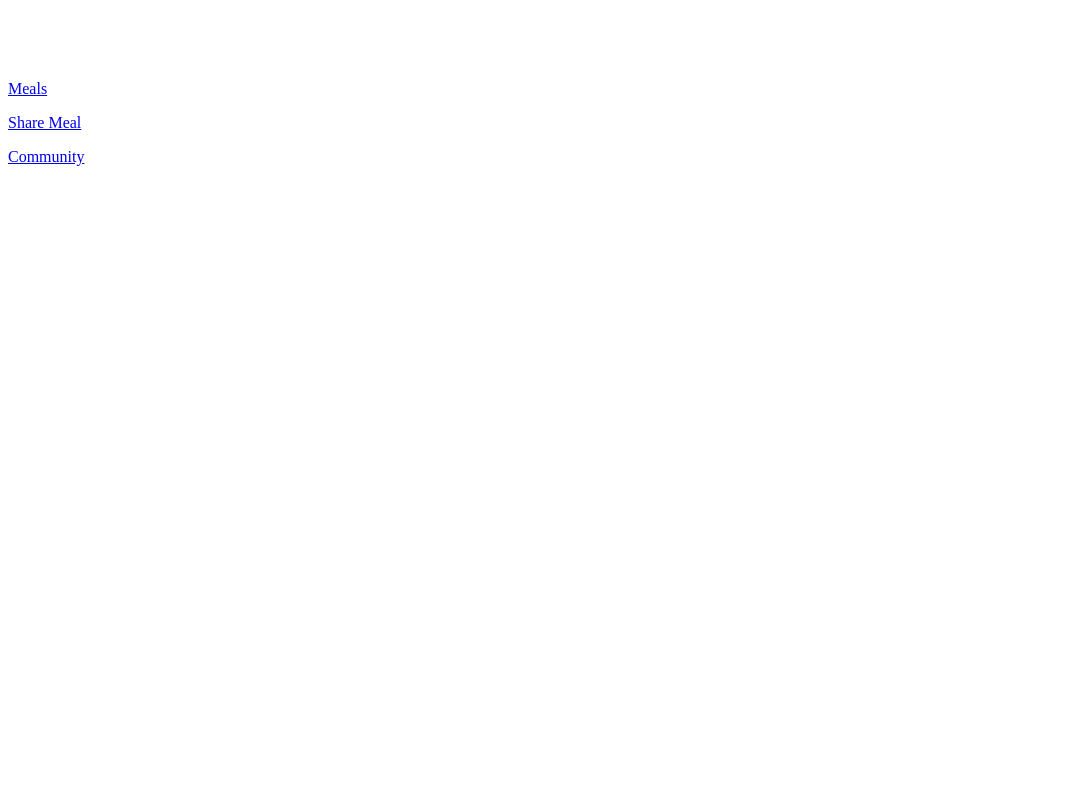
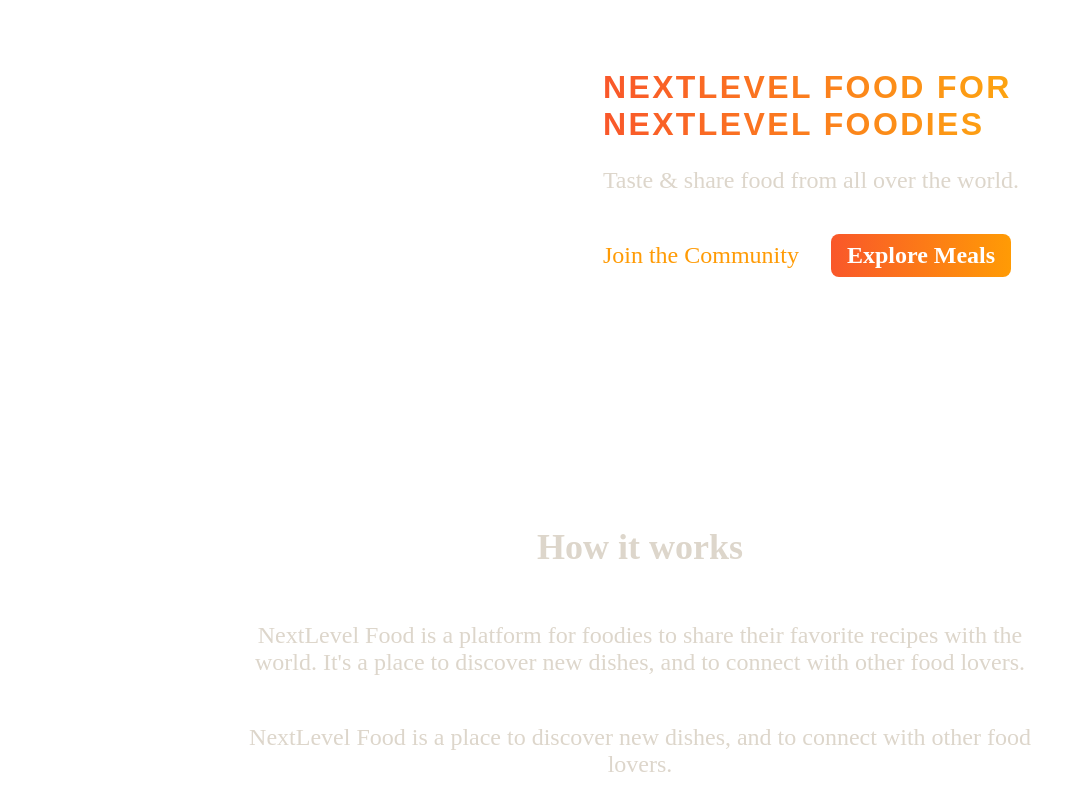
Before and after one commit to HensleyFerrari/food-next-app, a Next.js app: page / in a window 1280 px wide. Shown: the top 800 px of the page, without its empty margins (0-1086 px from the left). Built offline with nearby package versions, Linux system fonts and the light colour scheme.

Commit message:
Populated the start page

```diff
--- a/app/components/main-header/main-header-background.jsx
+++ b/app/components/main-header/main-header-background.jsx
@@ -9,11 +9,11 @@
               <linearGradient id="gradient" x1="0%" y1="0%" x2="100%" y2="0%">
                 <stop
                   offset="0%"
-                  style={{ stopColor: '#9709A4', stopOpacity: '1' }}
+                  style={{ stopColor: '#59453c', stopOpacity: '1' }}
                 />
                 <stop
                   offset="100%"
-                  style={{ stopColor: '#9612EB', stopOpacity: '1' }}
+                  style={{ stopColor: '#8f3a09', stopOpacity: '1' }}
                 />
               </linearGradient>
             </defs>
--- a/app/page.jsx
+++ b/app/page.jsx
@@ -1,20 +1,50 @@
-import Link from "next/link";
+import Link from 'next/link';
+
+import classes from './page.module.css';
 
 export default function Home() {
   return (
+    <>
+      <header className={classes.header}>
+        <div className={classes.slideshow}></div>
+        <div>
+          <div className={classes.hero}>
+            <h1>NextLevel Food for NextLevel Foodies</h1>
+            <p>Taste & share food from all over the world.</p>
+          </div>
+          <div className={classes.cta}>
+            <Link href="/community">Join the Community</Link>
+            <Link href="/meals">Explore Meals</Link>
+          </div>
+        </div>
+      </header>
       <main>
-      <h1 style={{ color: "white", textAlign: "center" }}>
-        Time to get started!
-      </h1>
+        <section className={classes.section}>
+          <h2>How it works</h2>
           <p>
-        <Link href={"/meals"}>Meals</Link>
+            NextLevel Food is a platform for foodies to share their favorite
+            recipes with the world. It&apos;s a place to discover new dishes, and to
+            connect with other food lovers.
           </p>
           <p>
-        <Link href={"/meals/share"}>Share Meal</Link>
+            NextLevel Food is a place to discover new dishes, and to connect
+            with other food lovers.
+          </p>
+        </section>
+
+        <section className={classes.section}>
+          <h2>Why NextLevel Food?</h2>
+          <p>
+            NextLevel Food is a platform for foodies to share their favorite
+            recipes with the world. It&apos;s a place to discover new dishes, and to
+            connect with other food lovers.
           </p>
           <p>
-        <Link href={"/community"}>Community</Link>
+            NextLevel Food is a place to discover new dishes, and to connect
+            with other food lovers.
           </p>
+        </section>
       </main>
+    </>
   );
 }
--- /dev/null
+++ b/app/page.module.css
@@ -0,0 +1,75 @@
+.header {
+    display: flex;
+    gap: 3rem;
+    margin: 3rem auto;
+    width: 90%;
+    max-width: 75rem;
+  }
+
+  .slideshow {
+    width: 40rem;
+    height: 25rem;
+  }
+
+  .hero {
+    color: #ddd6cb;
+    font-size: 1.5rem;
+  }
+
+  .hero h1 {
+    font-size: 2rem;
+    font-weight: bold;
+    font-family: 'Montserrat', sans-serif;
+    letter-spacing: 0.15rem;
+    text-transform: uppercase;
+    background: linear-gradient(90deg, #f9572a, #ffc905);
+    background-clip: text;
+    -webkit-background-clip: text;
+    -webkit-text-fill-color: transparent;
+  }
+
+  .cta {
+    font-size: 1.5rem;
+    display: flex;
+    gap: 1rem;
+  }
+
+  .cta a {
+    display: inline-block;
+    margin-top: 1rem;
+    padding: 0.5rem 1rem;
+    border-radius: 0.5rem;
+    background: linear-gradient(90deg, #f9572a, #ff9b05);
+    color: #ffffff;
+    font-weight: bold;
+    text-decoration: none;
+  }
+
+  .cta a:hover,
+  .cta a:active {
+    background: linear-gradient(90deg, #fd4715, #f9b241);
+  }
+
+  .cta a:first-child {
+    background: transparent;
+    font-weight: normal;
+    color: #ff9b05;
+    padding-left: 0;
+  }
+
+  .cta a:first-child:hover,
+  .cta a:first-child:active {
+    background: transparent;
+    color: #f9b241;
+  }
+
+  .section {
+    display: flex;
+    flex-direction: column;
+    color: #ddd6cb;
+    font-size: 1.5rem;
+    max-width: 50rem;
+    width: 90%;
+    margin: 2rem auto;
+    text-align: center;
+  }
```
Lines whose indentation alone changed are shown as unchanged.
